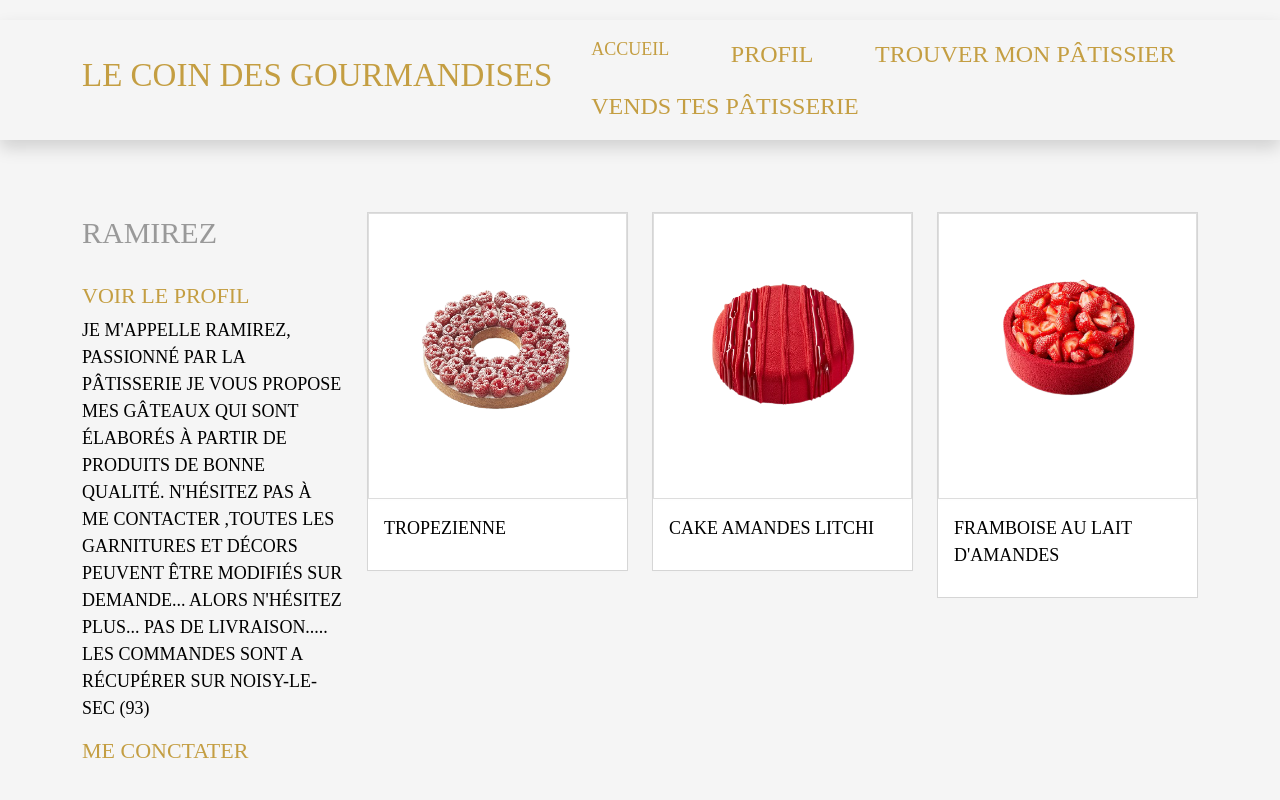
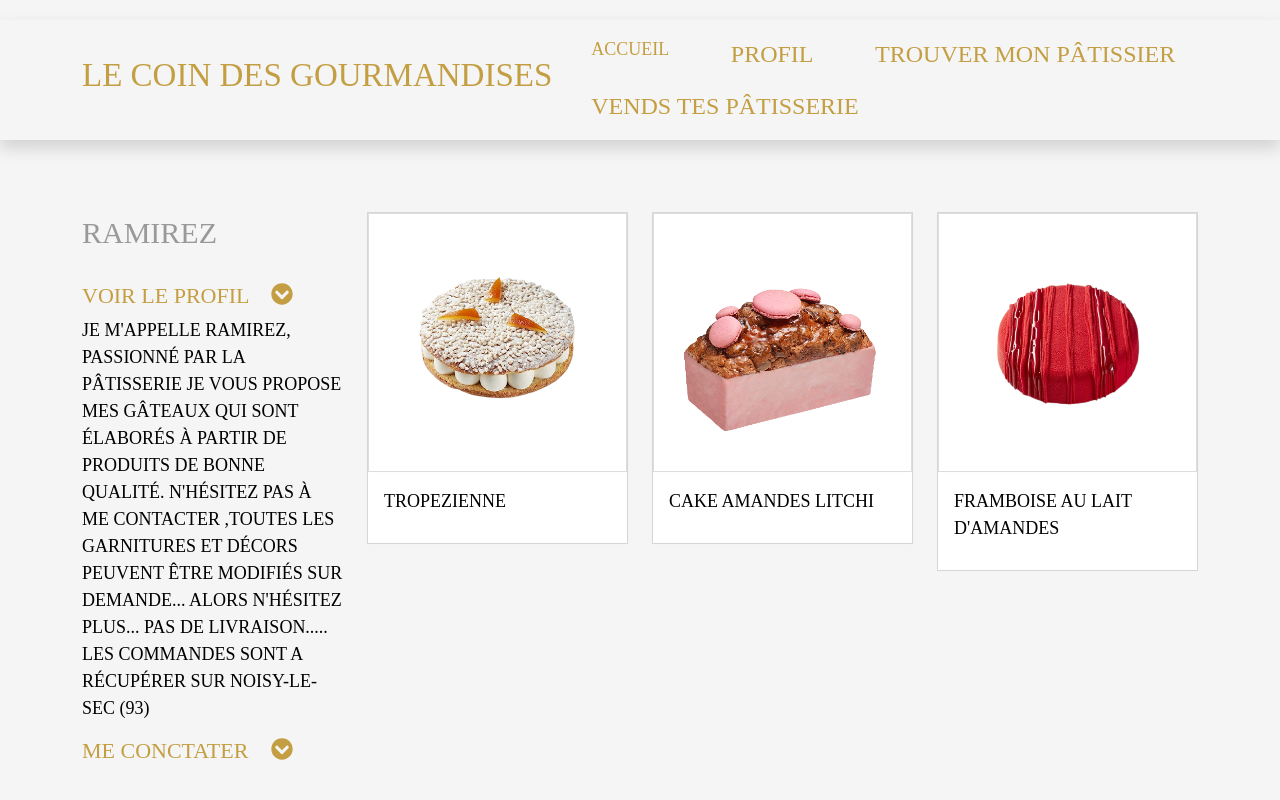
Before and after one commit to Meriambm93/caker_project, a Next.js app in the folder caker/: page /shop1 in a window 1280 px wide. Shown: the top 800 px of the page. Built offline with nearby package versions, Linux system fonts and the light colour scheme.

Commit message:
feat: shop1 Button

```diff
--- a/caker/src/components/Shop1.jsx
+++ b/caker/src/components/Shop1.jsx
@@ -1,18 +1,23 @@
 import Image from "next/image"
-import shopImage from "../assets/images/tarte-framboise.png"
-import shopImage1 from "../assets/images/framboise-lait-amandes.png"
-import shopImage2 from "../assets/images/le-fraise-vanille.png"
+import shopImage from "../assets/images/tropezienne.png"
+import shopImage1 from "../assets/images/cake_amandes_litchi.png"
+import shopImage2 from "../assets/images/framboise-lait-amandes.png"
+import { faCartPlus } from "@fortawesome/free-solid-svg-icons"
+import { faChevronCircleDown } from "@fortawesome/free-solid-svg-icons"
+import { FontAwesomeIcon } from "@fortawesome/react-fontawesome"
 const ContentShop1 = () => {
   return (
     <div className="container py-5">
       <div className="row">
-        <div className="col-lg-3">
+        <div className="col-lg-3 ">
           <br />
           <h1 className="h2 pb-4">Ramirez</h1>
+          <div className="accordion">
             <ul className="list-unstyled templatemo-accordion">
               <li className="pb-3">
                 <a className="orshop collapsed d-flex justify-content-between h3 text-decoration-none">
                   Voir le profil
+                  <FontAwesomeIcon icon={faChevronCircleDown} />
                   <i className="fa fa-fw fa-chevron-circle-down mt-1"></i>
                 </a>
                 <ul className="collapse show list-unstyled pl-3">
@@ -22,8 +27,8 @@ const ContentShop1 = () => {
                       propose mes gâteaux qui sont élaborés à partir de produits
                       de bonne qualité. n'hésitez pas à me contacter ,toutes les
                       garnitures et décors peuvent être modifiés sur demande...
-                    alors n'hésitez plus... pas de livraison..... les commandes
-                    sont a récupérer sur noisy-le-sec (93)
+                      alors n'hésitez plus... pas de livraison..... les
+                      commandes sont a récupérer sur noisy-le-sec (93)
                     </p>
                   </li>
                 </ul>
@@ -31,6 +36,7 @@ const ContentShop1 = () => {
               <li className="pb-3">
                 <a className="orshop collapsed d-flex justify-content-between h3 text-decoration-none">
                   Me conctater
+                  <FontAwesomeIcon icon={faChevronCircleDown} />
                   <i className="pull-right fa fa-fw fa-chevron-circle-down mt-1"></i>
                 </a>
                 <ul id="collapseTwo" className="collapse list-unstyled pl-3">
@@ -44,7 +50,8 @@ const ContentShop1 = () => {
               </li>
             </ul>
           </div>
-        <div className="col-lg-9 ">
+        </div>
+        <div className="col-lg-9">
           <div className="row">
             <div className="col-md-6"></div>
             <div className="col-md-6 pb-4">
@@ -58,17 +65,19 @@ const ContentShop1 = () => {
               <div className="card mb-4 product-wap rounded-0">
                 <div className="card rounded-0">
                   <Image
-                    className="card-Image rounded-0 Image-fluid"
+                    className="card-img rounded-0 img-fluid"
                     src={shopImage}
-                    alt="tarte"
+                    alt="image"
                   />
-                  <div className="card-Image-overlay rounded-0 product-overlay d-flex align-items-center justify-content-center">
+                  <div className="card-img-overlay rounded-0 product-overlay d-flex align-items-center justify-content-center">
                     <ul className="list-unstyled">
                       <li>
                         <a
                           className="btn btn-success text-white mt-2"
                           href="shop-product.html"
                         >
+                          <FontAwesomeIcon icon={faCartPlus} />
+
                           <i className="fas fa-cart-plus"></i>
                         </a>
                       </li>
@@ -107,17 +116,19 @@ const ContentShop1 = () => {
               <div className="card mb-4 product-wap rounded-0">
                 <div className="card rounded-0">
                   <Image
-                    className="card-Image rounded-0 Image-fluid"
+                    className="card-img rounded-0 img-fluid"
                     src={shopImage1}
-                    alt="tarte"
+                    alt="image"
                   />
-                  <div className="card-Image-overlay rounded-0 product-overlay d-flex align-items-center justify-content-center">
+                  <div className="card-img-overlay rounded-0 product-overlay d-flex align-items-center justify-content-center">
                     <ul className="list-unstyled">
                       <li>
                         <a
                           className="btn btn-success text-white mt-2"
                           href="shop-product-1.html"
                         >
+                          <FontAwesomeIcon icon={faCartPlus} />
+
                           <i className="fas fa-cart-plus"></i>
                         </a>
                       </li>
@@ -156,17 +167,19 @@ const ContentShop1 = () => {
               <div className="card mb-4 product-wap rounded-0">
                 <div className="card rounded-0">
                   <Image
-                    className="card-Image rounded-0 Image-fluid"
+                    className="card-img rounded-0 img-fluid"
                     src={shopImage2}
-                    alt="tarte"
+                    alt="image"
                   />
-                  <div className="card-Image-overlay rounded-0 product-overlay d-flex align-items-center justify-content-center">
+                  <div className="card-img-overlay rounded-0 product-overlay d-flex align-items-center justify-content-center">
                     <ul className="list-unstyled">
                       <li>
                         <a
                           className="btn btn-success text-white mt-2"
                           href="shop-product-2.html"
                         >
+                          <FontAwesomeIcon icon={faCartPlus} />
+
                           <i className="fas fa-cart-plus"></i>
                         </a>
                       </li>
--- a/caker/src/components/SignUp.jsx
+++ b/caker/src/components/SignUp.jsx
@@ -1,7 +1,7 @@
 import Image from "next/image"
 import cupCake from "../assets/images/cake.jpg"
 import FormInput from "./FormInput"
-
+import Button from "../../src/components/Button"
 const ContentSignUp = () => {
   return (
     <div className="wrapper">
@@ -17,8 +17,8 @@ const ContentSignUp = () => {
           <FormInput type="password" placeholder="mot de passe" />
           <FormInput type="password" placeholder="confirme mot de passe" />
           <div className="form-login">
-            <button>Envoyer</button>
-            <p className="fs-5">
+            <Button type="button">Envoyer</Button>
+            <p className="fs-6">
               Vous avez déjà un compte ? <a href="sign-in.html">connexion</a>
             </p>
           </div>
--- a/caker/styles/signUp.css
+++ b/caker/styles/signUp.css
@@ -85,7 +85,7 @@ h3 {
   color: #5a4328;
 }
 
-*/ .form-control {
+.form-control {
   display: block;
   width: 100%;
   border-radius: 23.5px;
@@ -508,7 +508,6 @@ div {
   color: #000;
 }
 
-
 /* PAGE PATISSIER */
 /* HEADER */
 .black {
```
Also changed, not shown: caker/src/components/Button.jsx (added, +14 -0 lines), caker/src/components/FormInput.jsx (+1 -8 lines), caker/src/assets/images/tropezienne.png (added). Lines whose indentation alone changed are shown as unchanged.
